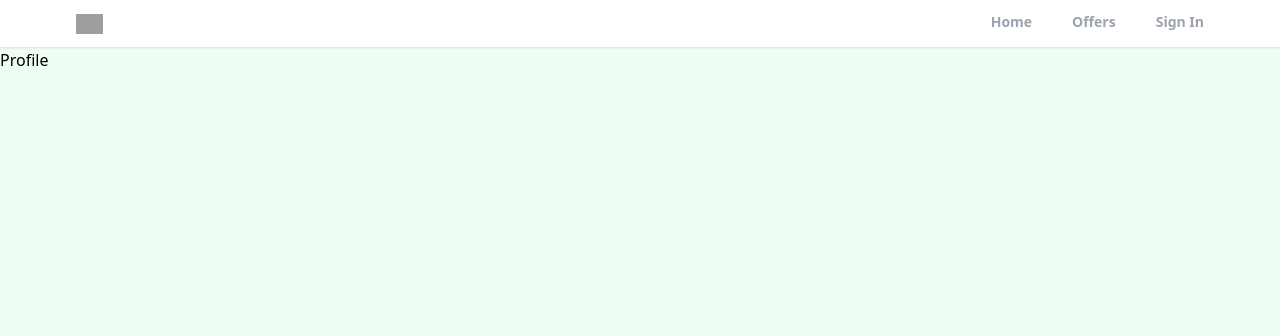
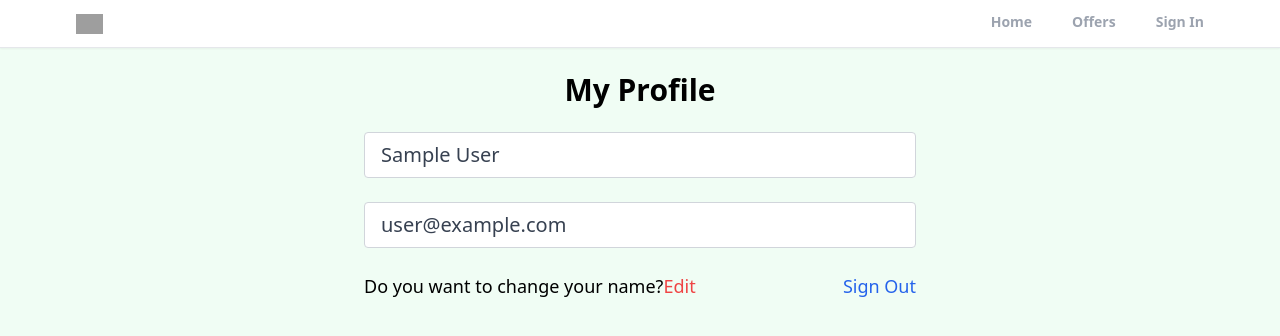
Before and after one commit to Lenairoshi/Realtor-clone-react, a React (Create React App) app in the folder realtor-clone-react/: page /profile in a window 1280 px wide. Shown: the top 336 px of the page. Built offline with nearby package versions, Linux system fonts and the light colour scheme; no server answers; sample sign-in values are in the browser's storage; grey boxes are pictures that could not be loaded.

Commit message:
Create private route and a custom hook for protecting the profile page and add log out functionality.

```diff
--- a/realtor-clone-react/src/App.js
+++ b/realtor-clone-react/src/App.js
@@ -10,7 +10,7 @@
 import { ToastContainer } from 'react-toastify'
 
 import 'react-toastify/dist/ReactToastify.css';
-
+import PrivateRoute from './components/PrivateRoute'
 
 
 function App() {
@@ -20,7 +20,10 @@
       <Header />
       <Routes>
           <Route path="/" element = { <Home /> } />
+          <Route path='/profile' element={<PrivateRoute />}>
           <Route path="/profile" element = { <Profile /> } />
+          </Route>
+
           <Route path="/sign-in" element = { <SignIn /> } />
           <Route path="/sign-up" element = { <SignUp /> } />
           <Route path="/forgot-password" element = { <ForgotPassword /> } />
--- /dev/null
+++ b/realtor-clone-react/src/components/PrivateRoute.jsx
@@ -0,0 +1,16 @@
+import React from 'react'
+import { Outlet, Navigate } from 'react-router-dom'
+import {useAuthStatus} from '../hooks/useAuthStatus'
+
+export default function PrivateRoute() {
+
+    const { loggedIn, checkingStatus } = useAuthStatus()
+
+    if (checkingStatus){
+        return <h3>Loading....</h3>;
+
+    }
+
+  return loggedIn ? <Outlet />:<Navigate to="/sign-in/" />;
+
+}
--- /dev/null
+++ b/realtor-clone-react/src/hooks/useAuthStatus.jsx
@@ -0,0 +1,20 @@
+import { getAuth, onAuthStateChanged } from "firebase/auth"
+import { useEffect } from "react"
+import { useState } from "react"
+
+export function useAuthStatus() {
+
+    const [loggedIn, setLoggedIn] = useState(false)
+    const [checkingStatus, setChekingStatus] = useState(true)
+
+    useEffect(() => {
+        const auth = getAuth()
+        onAuthStateChanged(auth, (user) =>{
+            if(user){
+                setLoggedIn(true);
+            }
+            setChekingStatus(false);
+        })
+    }, [])
+  return { loggedIn, checkingStatus}
+}
--- a/realtor-clone-react/src/pages/ForgotPassword.jsx
+++ b/realtor-clone-react/src/pages/ForgotPassword.jsx
@@ -1,6 +1,8 @@
+import { getAuth, sendPasswordResetEmail } from 'firebase/auth';
 import React from 'react'
 import { useState } from 'react'
 import { Link } from "react-router-dom"
+import { toast } from 'react-toastify';
 import Oauth from '../components/Oauth';
 
 export default function ForgotPassword() {
@@ -18,6 +20,27 @@
     setEmail(e.target.value);
 
     };
+
+  async function onSubmit(e){
+
+    e.preventDefault()
+
+    try {
+
+      const auth = getAuth()
+
+      await sendPasswordResetEmail(auth, email)
+
+      toast.success("Email sent successfully!")
+
+
+    } catch (error) {
+
+      toast.error("Could not connect!")
+
+    }
+  }
+
   return (
     <section>
     <h1 className='text-3xl text-center mt-6 font-bold'>
@@ -32,7 +55,7 @@
       </div>
 
       <div className='w-full md:[67%] lg:w-[40%] lg:ml-20'>
-        <form >
+        <form onSubmit={ onSubmit }>
           <input type="email" id="email" value={ email } onChange={ onChange } placeholder="Email address" className='mb-6 w-full px-4 text-xl text-gray-700 bg-white border-gray-300 rounded transition ease-in-out' />
 
 
--- a/realtor-clone-react/src/pages/Profile.jsx
+++ b/realtor-clone-react/src/pages/Profile.jsx
@@ -1,7 +1,63 @@
 import React from 'react'
+import { useState } from 'react'
+import { getAuth } from 'firebase/auth'
+import { Navigate, useNavigate } from 'react-router-dom'
+
 
 export default function Profile() {
+
+
+  const auth = getAuth()
+
+  const navigate = useNavigate()
+  const [formData, setFormData] = useState({
+
+    name: auth.currentUser.displayName,
+
+    email:auth.currentUser.email
+,  })
+
+  const { name, email} = formData
+
+  function onLogOut(){
+
+    auth.signOut();
+
+    navigate("/")
+  }
   return (
-    <div>Profile</div>
+    <>
+      <section className='max-w-6xl mx-auto flex justify-center items-center flex-col'>
+
+        <h1 className='text-3xl text-center mt-6 font-bold'>My Profile</h1>
+
+        <div className='w-full md:w-[50%] mt-6 px-3'>
+          <form>
+
+            {/**Name Input */}
+
+            <input type="text" id='name' value={ name } disabled className=' mb-6 w-full px-4 py-2 text-xl text-gray-700 bg-white border-gray-300 rounded transition ease-in-out'/>
+
+            {/**Email Input */}
+
+            <input type="email" id='email' value={ email } disabled className='mb-6 w-full px-4 py-2 text-xl text-gray-700 bg-white border-gray-300 rounded transition ease-in-out'/>
+
+            <div className='flex justify-between whitespace-nowrap text-sm sm:text-lg mb-6'>
+              <p className='flex items-center'>
+                Do you want to change your name?
+                <span className='text-red-500 hover:text-red-700 transition ease-in-out duration-200 cursor-pointer'>Edit</span>
+              </p>
+
+              <p onClick={onLogOut} className='text-blue-600 hover:text-blue-800 transition ease-in-out cursor-pointer'>Sign Out</p>
+
+            </div>
+
+
+
+          </form>
+        </div>
+
+      </section>
+    </>
   )
 }
```
